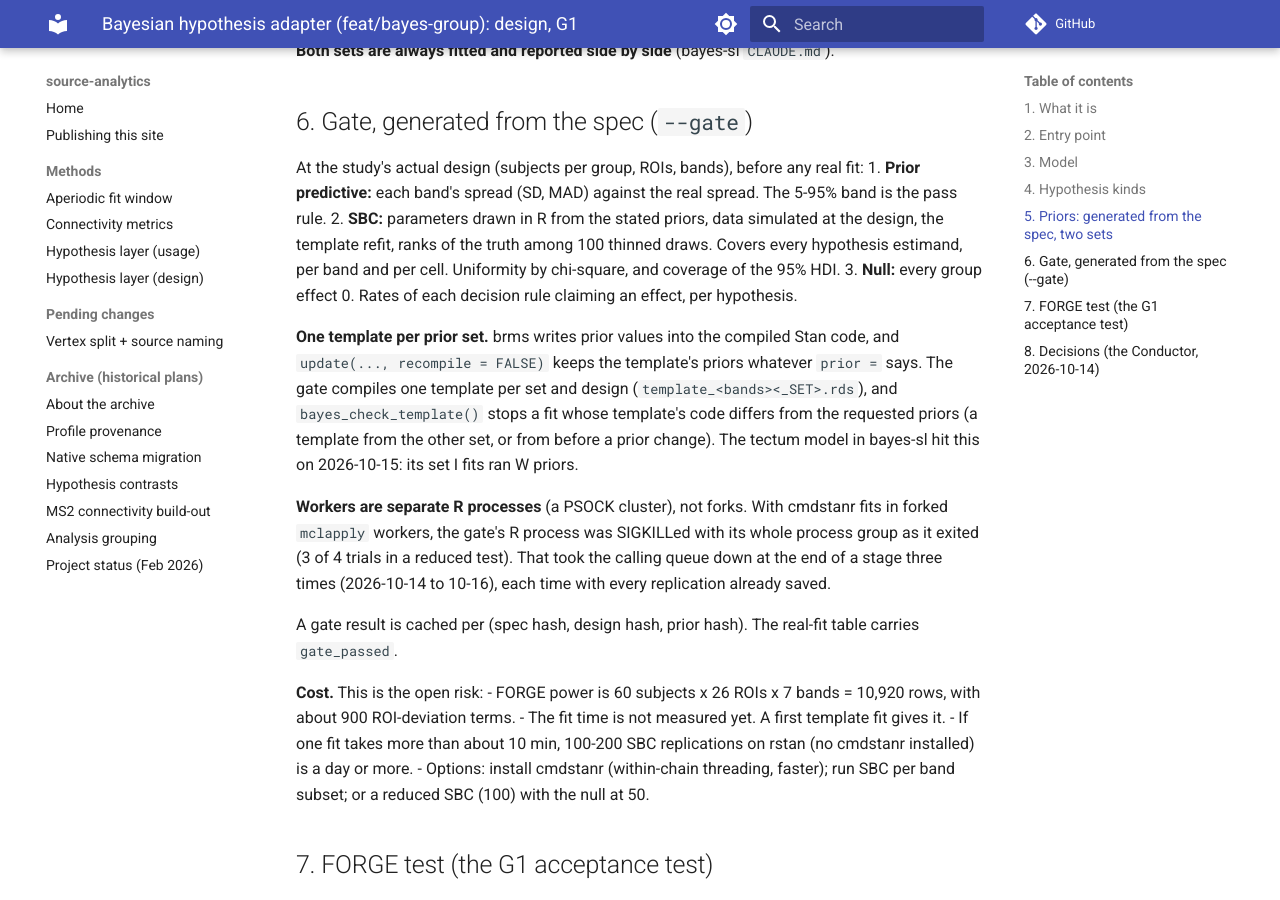
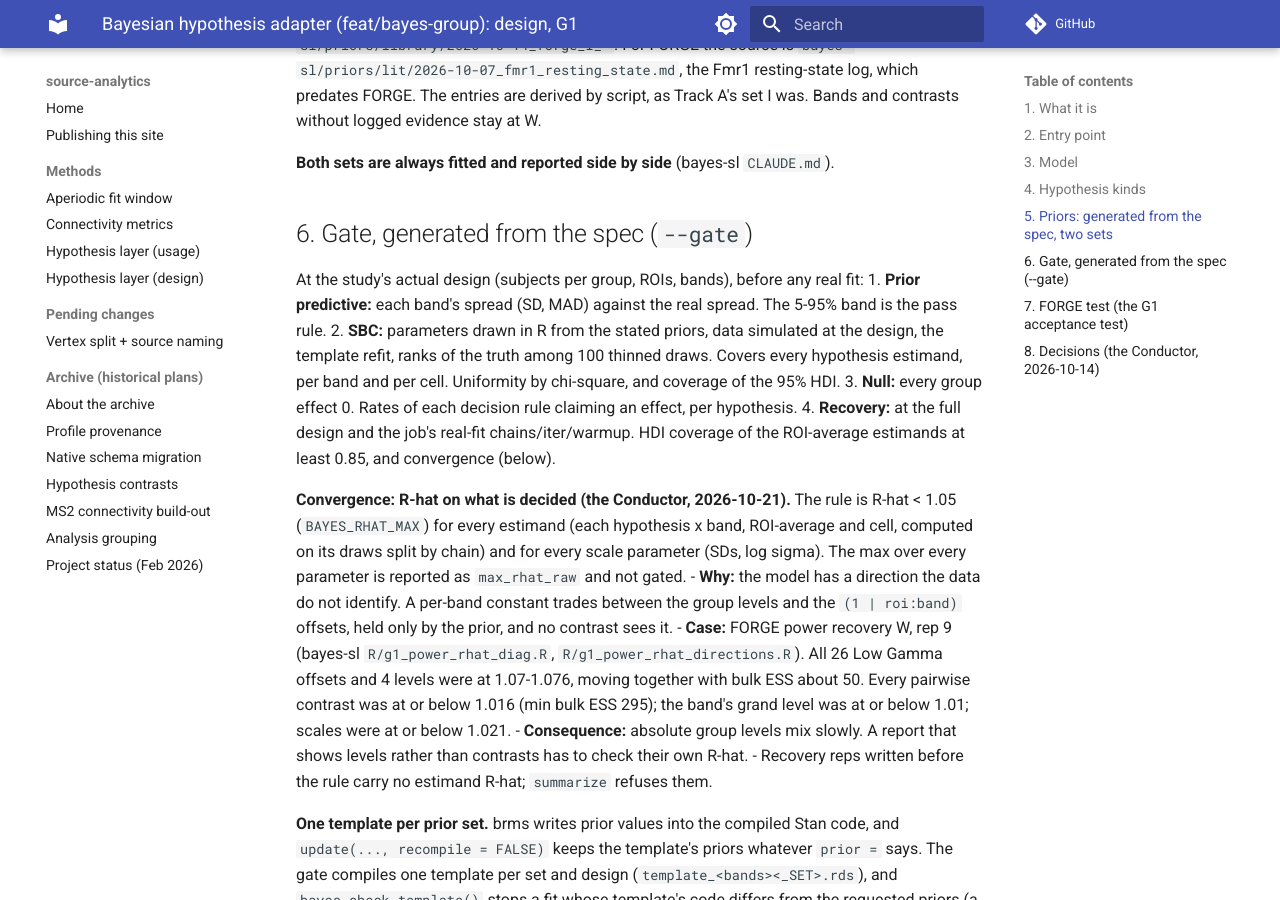
Before and after one commit to alexedmon1/source-analytics, an MkDocs documentation site: the page built from docs/methods/BAYES_ENGINE.md, in a window 1280 px wide and 900 px high, scrolled down 3249 px. Built offline with MkDocs 1.6.1 and Material for MkDocs 9.7.7, drawn with Linux system fonts in a browser that asks for light colours; comment, search, counter and statistics services are not loaded; some of the changed text lies outside the part shown.

Commit message:
bayes: R-hat on what is decided (the Conductor 2026-10-21, option a). The gate's recovery rule was max R-hat over every parameter, which includes a direction the data do not identify: a per-band constant trades between the group levels and the (1 | roi:band) offsets, held only by the prior. FORGE power recovery W rep 9 failed at 1.076 (26 Low Gamma offsets and 4 levels, bulk ESS ~50) while every pairwise contrast was <= 1.016 (bayes-sl R/g1_power_rhat_directions.R). Now: R-hat < BAYES_RHAT_MAX (1.05) per estimand (hypothesis x band, ROI-average and cell, draws split by chain) and over SDs and log sigma; the raw max is reported (max_rhat_raw), not gated. estimand_table records rhat/ess_bulk per row and max_rhat_scale; summarize refuses recovery reps written before the rule. Readout rows carry rhat, ess_bulk, max_rhat_scale (max_rhat stays raw); bayes_analysis warns on the new rule. Test: a chain-specific ridge fails R-hat on each parameter and passes on their sum; gate parses. Checked on the saved rep-9 fit: 1890 estimands max 1.0157, scales 1.0209, raw 1.0763; summarize passes it
Co-Authored-By: Claude Opus 5.5 (1M context) <noreply@anthropic.com>

````diff
--- a/docs/methods/BAYES_ENGINE.md
+++ b/docs/methods/BAYES_ENGINE.md
@@ -83,8 +83,12 @@ z ~ 0 + band + band:grp                                   group effect per band
 
 ```
 hypothesis, kind, role, band, spatial, dv, prior_set, estimate (posterior median), hdi_lo, hdi_hi, p_direction,
-p_rope, rope_lo, rope_hi, log10_bf10, decision, max_rhat, n_divergent, min_ess_bulk, gate_passed, label
+p_rope, rope_lo, rope_hi, log10_bf10, decision, rhat, ess_bulk, max_rhat_scale, max_rhat, n_divergent,
+gate_passed, label
 ```
+
+`rhat` and `ess_bulk` are the row's estimand's own (its draws split by chain); `max_rhat_scale` is the max over every
+SD and log sigma; `max_rhat` is the max over every parameter, reported only (section 6, convergence).
 
 Fits, the prior table used and the gate summary go to `data/bayes/` (provenance).
 
@@ -132,6 +136,20 @@ At the study's actual design (subjects per group, ROIs, bands), before any real
    the truth among 100 thinned draws. Covers every hypothesis estimand, per band and per cell. Uniformity by
    chi-square, and coverage of the 95% HDI.
 3. **Null:** every group effect 0. Rates of each decision rule claiming an effect, per hypothesis.
+4. **Recovery:** at the full design and the job's real-fit chains/iter/warmup. HDI coverage of the ROI-average
+   estimands at least 0.85, and convergence (below).
+
+**Convergence: R-hat on what is decided (the Conductor, 2026-10-21).** The rule is R-hat < 1.05 (`BAYES_RHAT_MAX`)
+for every estimand (each hypothesis x band, ROI-average and cell, computed on its draws split by chain) and for every
+scale parameter (SDs, log sigma). The max over every parameter is reported as `max_rhat_raw` and not gated.
+- **Why:** the model has a direction the data do not identify. A per-band constant trades between the group levels
+  and the `(1 | roi:band)` offsets, held only by the prior, and no contrast sees it.
+- **Case:** FORGE power recovery W, rep 9 (bayes-sl `R/g1_power_rhat_diag.R`, `R/g1_power_rhat_directions.R`). All 26
+  Low Gamma offsets and 4 levels were at 1.07-1.076, moving together with bulk ESS about 50. Every pairwise contrast
+  was at or below 1.016 (min bulk ESS 295); the band's grand level was at or below 1.01; scales were at or below 1.021.
+- **Consequence:** absolute group levels mix slowly. A report that shows levels rather than contrasts has to check
+  their own R-hat.
+- Recovery reps written before the rule carry no estimand R-hat; `summarize` refuses them.
 
 **One template per prior set.** brms writes prior values into the compiled Stan code, and `update(..., recompile =
 FALSE)` keeps the template's priors whatever `prior =` says. The gate compiles one template per set and design
````
Also changed, not shown: 4 other files.
